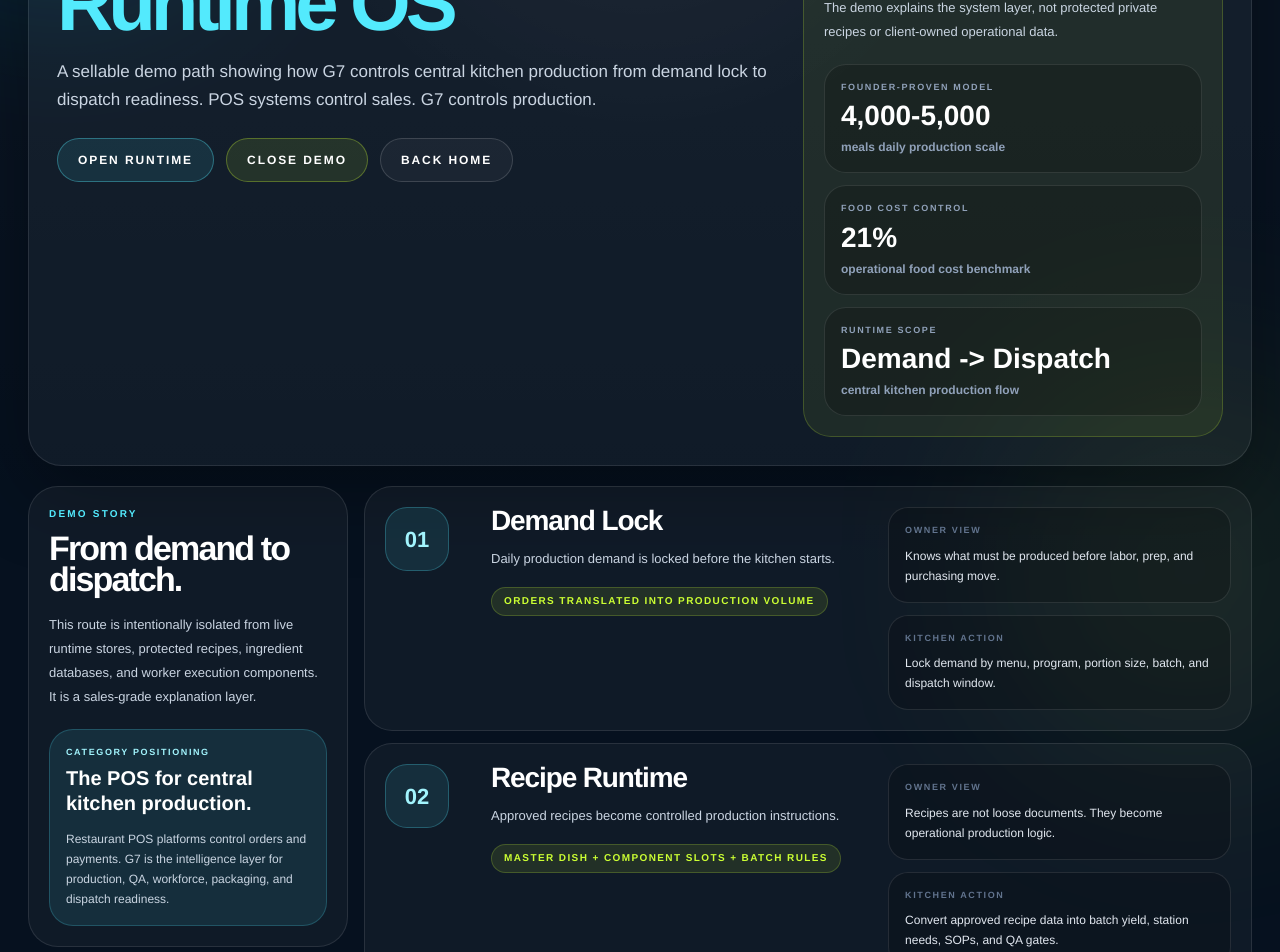
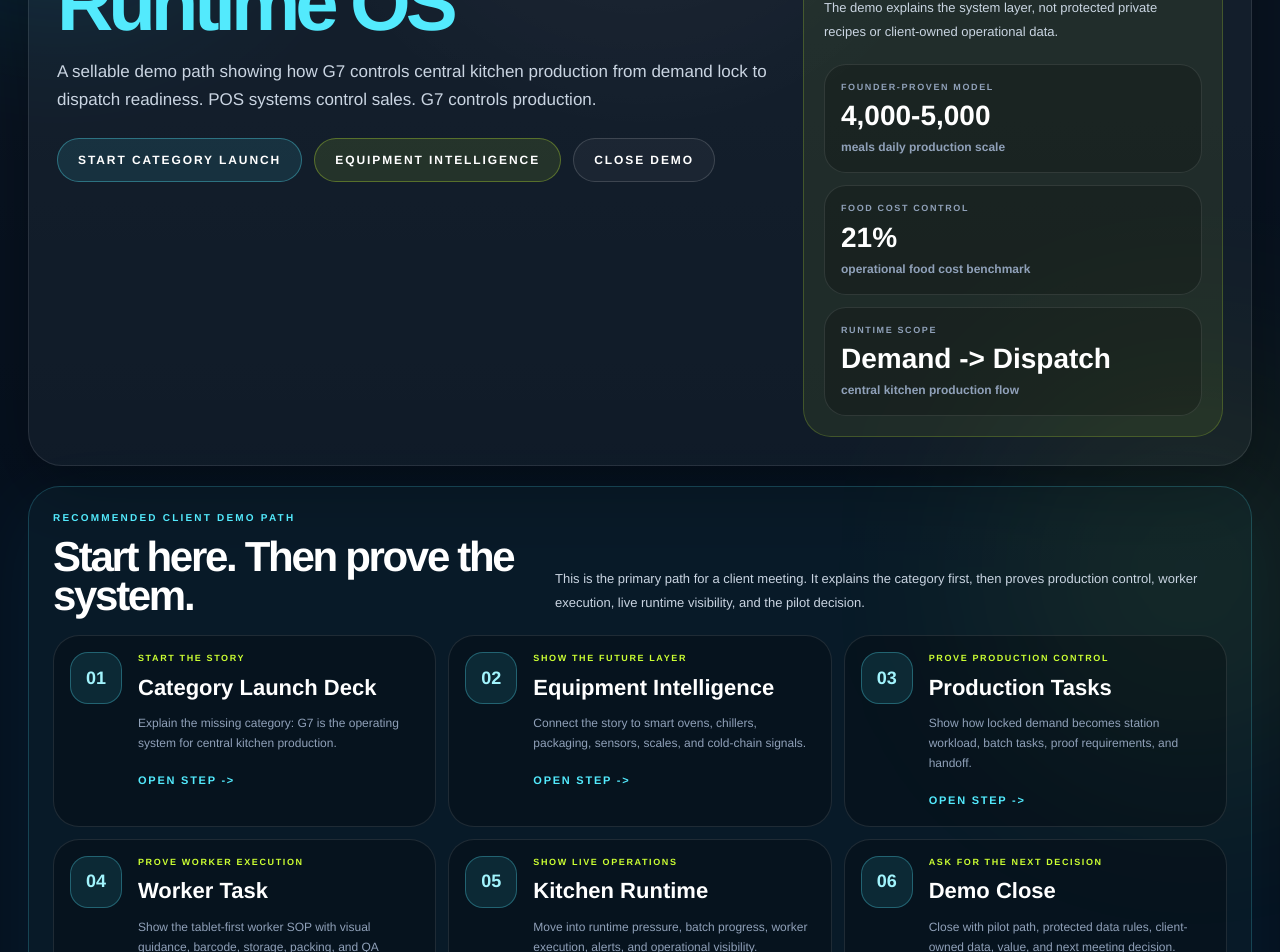
Before and after one commit to ammsofia11-wq/g7-mvpos, a Next.js app: page /demo-sale in a window 1280 px wide. Shown: the part 200-1152 px from the top of the page. Built offline with nearby package versions, Linux system fonts and the light colour scheme.

Commit message:
Polish final demo sale path

```diff
--- a/app/demo-sale/page.tsx
+++ b/app/demo-sale/page.tsx
@@ -7,6 +7,14 @@ type DemoStage = {
   signal: string
   ownerView: string
   kitchenAction: string
+}
+
+type ClientDemoPath = {
+  step: string
+  title: string
+  href: string
+  signal: string
+  note: string
 }
 
 const demoStages: DemoStage[] = [
@@ -91,6 +99,51 @@ const proofStats = [
     label: "Runtime Scope",
     value: "Demand -> Dispatch",
     note: "central kitchen production flow",
+  },
+]
+
+const clientDemoPath: ClientDemoPath[] = [
+  {
+    step: "01",
+    title: "Category Launch Deck",
+    href: "/demo-deck",
+    signal: "Start the story",
+    note: "Explain the missing category: G7 is the operating system for central kitchen production.",
+  },
+  {
+    step: "02",
+    title: "Equipment Intelligence",
+    href: "/equipment-intelligence",
+    signal: "Show the future layer",
+    note: "Connect the story to smart ovens, chillers, packaging, sensors, scales, and cold-chain signals.",
+  },
+  {
+    step: "03",
+    title: "Production Tasks",
+    href: "/production-tasks",
+    signal: "Prove production control",
+    note: "Show how locked demand becomes station workload, batch tasks, proof requirements, and handoff.",
+  },
+  {
+    step: "04",
+    title: "Worker Task",
+    href: "/worker-task",
+    signal: "Prove worker execution",
+    note: "Show the tablet-first worker SOP with visual guidance, barcode, storage, packing, and QA escalation.",
+  },
+  {
+    step: "05",
+    title: "Kitchen Runtime",
+    href: "/kitchen",
+    signal: "Show live operations",
+    note: "Move into runtime pressure, batch progress, worker execution, alerts, and operational visibility.",
+  },
+  {
+    step: "06",
+    title: "Demo Close",
+    href: "/demo-close",
+    signal: "Ask for the next decision",
+    note: "Close with pilot path, protected data rules, client-owned data, value, and next meeting decision.",
   },
 ]
 
@@ -184,24 +237,24 @@ export default function DemoSalePage() {
 
               <div className="mt-6 flex flex-wrap gap-3">
                 <Link
-                  href="/kitchen"
+                  href="/demo-deck"
                   className="rounded-full border border-cyan-300/35 bg-cyan-300/10 px-5 py-3 text-[12px] font-black uppercase tracking-[0.16em] text-cyan-100 transition hover:border-cyan-200 hover:bg-cyan-300/15 hover:text-white"
                 >
-                  Open Runtime
+                  Start Category Launch
+                </Link>
+
+                <Link
+                  href="/equipment-intelligence"
+                  className="rounded-full border border-[#CCFF33]/30 bg-[#CCFF33]/10 px-5 py-3 text-[12px] font-black uppercase tracking-[0.16em] text-[#CCFF33] transition hover:border-[#CCFF33] hover:bg-[#CCFF33]/15 hover:text-[#E9FF9A]"
+                >
+                  Equipment Intelligence
                 </Link>
 
                 <Link
                   href="/demo-close"
-                  className="rounded-full border border-[#CCFF33]/30 bg-[#CCFF33]/10 px-5 py-3 text-[12px] font-black uppercase tracking-[0.16em] text-[#CCFF33] transition hover:border-[#CCFF33] hover:bg-[#CCFF33]/15 hover:text-[#E9FF9A]"
+                  className="rounded-full border border-white/15 bg-white/[0.04] px-5 py-3 text-[12px] font-black uppercase tracking-[0.16em] text-white transition hover:border-[#C8753C]/40 hover:bg-[#C8753C]/10 hover:text-[#F0B27A]"
                 >
                   Close Demo
-                </Link>
-
-                <Link
-                  href="/"
-                  className="rounded-full border border-white/15 bg-white/[0.04] px-5 py-3 text-[12px] font-black uppercase tracking-[0.16em] text-white transition hover:border-cyan-300/40 hover:bg-cyan-300/10"
-                >
-                  Back Home
                 </Link>
               </div>
             </div>
@@ -244,6 +297,60 @@ export default function DemoSalePage() {
             </aside>
           </div>
         </header>
+
+        <section className="rounded-[32px] border border-cyan-300/20 bg-cyan-300/[0.045] p-5 shadow-[0_22px_80px_rgba(0,210,255,0.06)] sm:p-6">
+          <div className="flex flex-col gap-3 xl:flex-row xl:items-end xl:justify-between">
+            <div>
+              <p className="text-[10px] font-black uppercase tracking-[0.22em] text-cyan-300">
+                Recommended Client Demo Path
+              </p>
+
+              <h2 className="mt-3 max-w-4xl text-[34px] font-black leading-[0.92] tracking-[-0.055em] text-white sm:text-[42px]">
+                Start here. Then prove the system.
+              </h2>
+            </div>
+
+            <p className="max-w-2xl text-[13px] leading-6 text-slate-300">
+              This is the primary path for a client meeting. It explains the
+              category first, then proves production control, worker execution,
+              live runtime visibility, and the pilot decision.
+            </p>
+          </div>
+
+          <div className="mt-5 grid gap-3 md:grid-cols-2 xl:grid-cols-3">
+            {clientDemoPath.map((item) => (
+              <Link
+                key={item.step}
+                href={item.href}
+                className="group rounded-[26px] border border-white/10 bg-black/25 p-4 transition hover:border-cyan-300/40 hover:bg-cyan-300/[0.07]"
+              >
+                <div className="flex items-start gap-4">
+                  <div className="flex h-13 w-13 shrink-0 items-center justify-center rounded-[18px] border border-cyan-300/30 bg-cyan-300/10 text-[18px] font-black text-cyan-200">
+                    {item.step}
+                  </div>
+
+                  <div>
+                    <p className="text-[9px] font-black uppercase tracking-[0.18em] text-[#CCFF33]">
+                      {item.signal}
+                    </p>
+
+                    <h3 className="mt-2 text-[22px] font-black leading-tight text-white">
+                      {item.title}
+                    </h3>
+
+                    <p className="mt-3 text-[12px] leading-5 text-slate-400">
+                      {item.note}
+                    </p>
+
+                    <div className="mt-5 text-[11px] font-black uppercase tracking-[0.16em] text-cyan-300 transition group-hover:text-[#CCFF33]">
+                      Open Step -&gt;
+                    </div>
+                  </div>
+                </div>
+              </Link>
+            ))}
+          </div>
+        </section>
 
         <section className="grid gap-4 lg:grid-cols-[320px_1fr]">
           <aside className="rounded-[30px] border border-white/10 bg-white/[0.04] p-5 lg:sticky lg:top-4 lg:self-start">
@@ -334,17 +441,17 @@ export default function DemoSalePage() {
           <div className="flex flex-col gap-3 sm:flex-row sm:items-end sm:justify-between">
             <div>
               <p className="text-[10px] font-black uppercase tracking-[0.22em] text-cyan-300">
-                Runtime Entry Points
+                System Access Library
               </p>
 
               <h2 className="mt-3 text-[36px] font-black leading-none tracking-[-0.055em] text-white">
-                Continue into the live system.
+                Optional areas after the core story.
               </h2>
             </div>
 
             <p className="max-w-xl text-[13px] leading-6 text-slate-300">
-              These links open existing product areas without changing their
-              runtime logic or protected data contracts.
+              Use these links when the client asks for more detail. The primary
+              sales path remains the guided client demo above.
             </p>
           </div>
 
```
